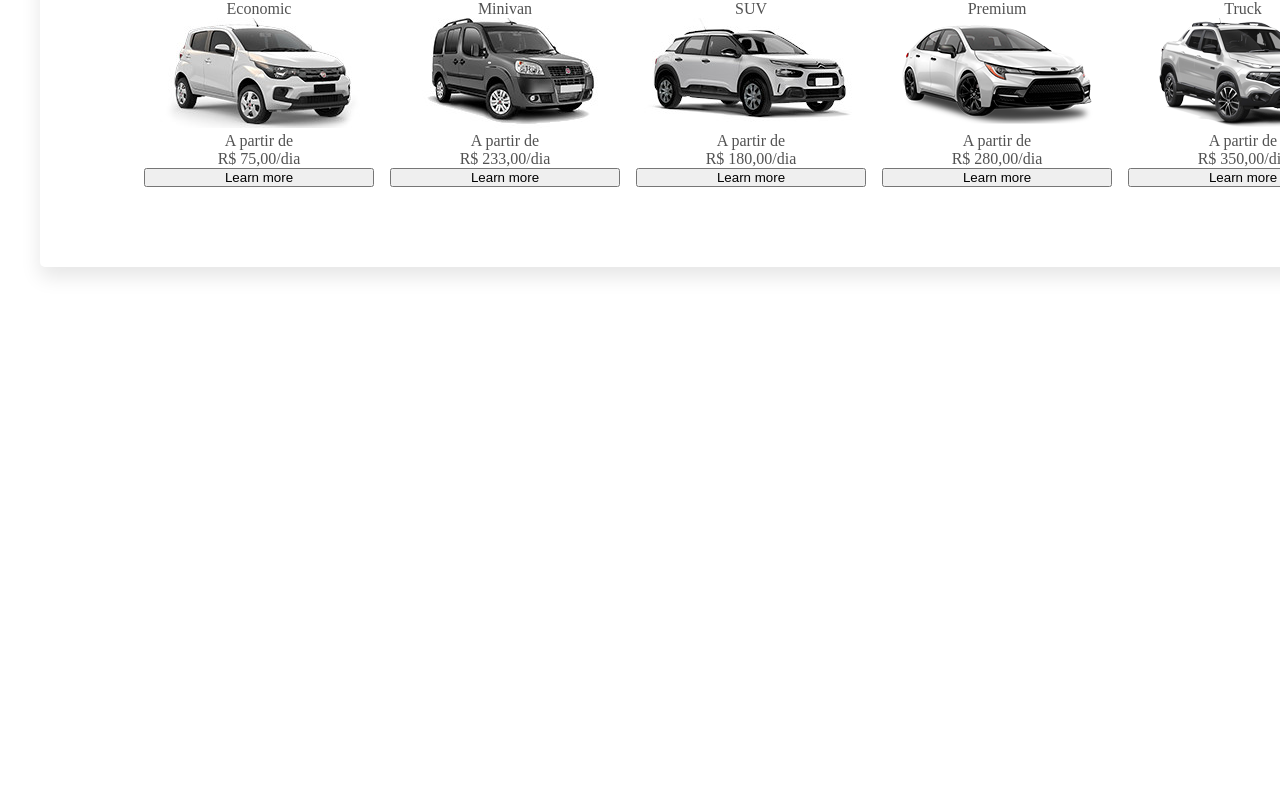
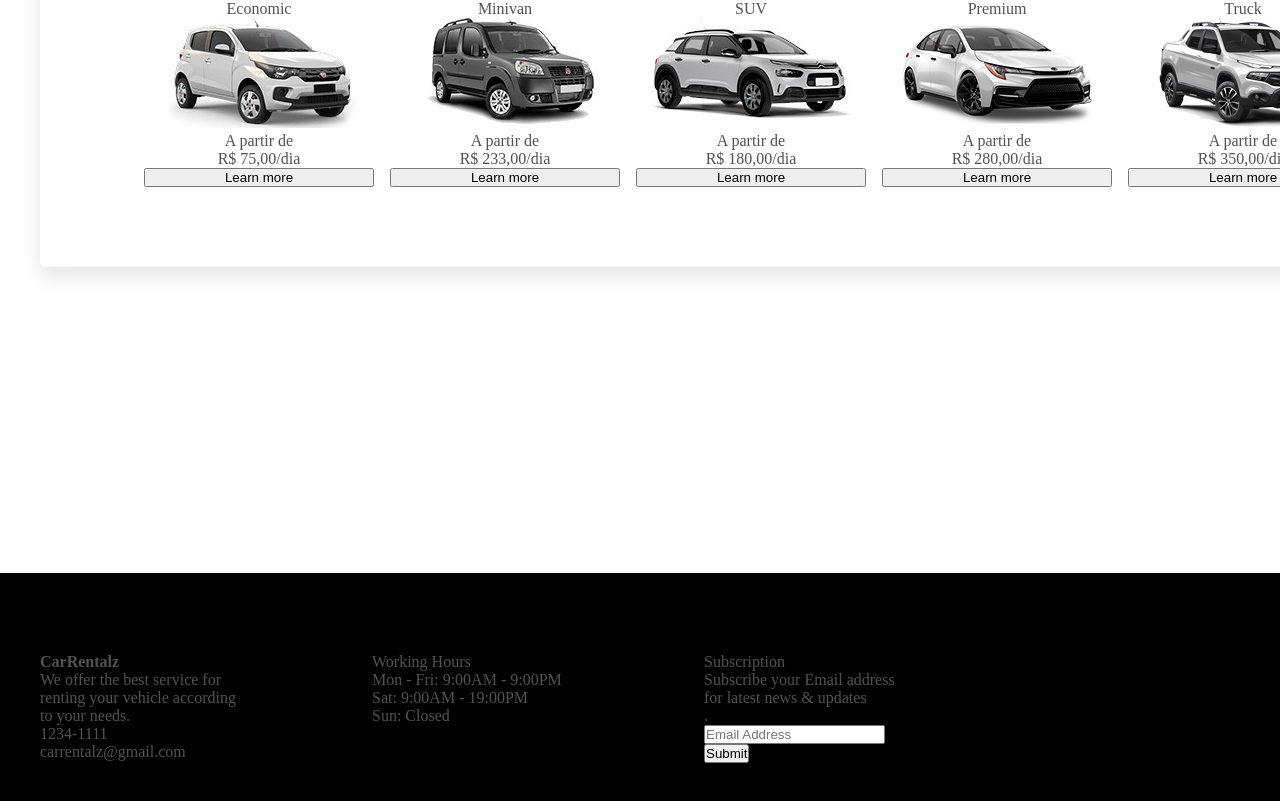
Before and after one commit to VictorSchmoegel/car-rentalz, a React (Create React App) app in the folder car-rentalz/: page / in a window 1280 px wide. Shown: the part 1856-2657 px from the top of the page. Before the commit the page ends 2429 px from the top, so only its background shows below. Built offline with nearby package versions, Linux system fonts and the light colour scheme.

Commit message:
criando footer

```diff
--- /dev/null
+++ b/car-rentalz/src/components/Footer.css
@@ -0,0 +1,24 @@
+footer {
+  background-color: black;
+  color: #525252;
+  padding: 5rem 0;
+}
+
+.footer_container {
+  margin: 0 auto!important;
+  max-width: 133rem!important;
+  padding: 0 2.5rem!important;
+}
+
+.footer_content {
+  grid-gap: 8rem;
+  color: #525252;
+  display: grid;
+  gap: 8rem;
+  grid-template-columns: 30fr 30fr 30fr 30fr;
+  text-align: left;
+}
+
+.footer_content ul {
+  list-style: none;
+}
--- /dev/null
+++ b/car-rentalz/src/components/Footer.jsx
@@ -0,0 +1,42 @@
+import './Footer.css'
+
+function Footer() {
+  return (
+    <footer>
+      <div className="footer_container">
+        <div className="footer_content">
+            <ul>
+              <li><strong id='car_footer'>Car</strong><strong id='rentalz_footer'>Rentalz</strong></li>
+              <li>We offer the best service for renting your vehicle according to your needs.</li>
+              <li>1234-1111</li>
+              <li>carrentalz@gmail.com</li>
+            </ul>
+            <ul>
+              <li>Working Hours</li>
+              <li>Mon - Fri: 9:00AM - 9:00PM</li>
+              <li>Sat: 9:00AM - 19:00PM</li>
+              <li>Sun: Closed</li>
+            </ul>
+            <ul>
+              <li>Subscription</li>
+              <li>
+                <p>Subscribe your Email address for latest news & updates</p>.
+              </li>
+              <li>
+                <input
+                  type="email"
+                  placeholder="Email Address"
+                >
+                </input>
+              </li>
+              <li>
+                <button>Submit</button>
+              </li>
+            </ul>
+        </div>
+      </div>
+    </footer>
+  )
+}
+
+export default Footer;
--- a/car-rentalz/src/pages/Home.jsx
+++ b/car-rentalz/src/pages/Home.jsx
@@ -1,6 +1,7 @@
 import React, { useRef } from 'react';
 import FormRental from '../components/FormRental';
 import Categories from '../components/Categories';
+import Footer from '../components/Footer';
 
 import home_img from '../../src/assets/images/home_car.jpg'
 import './Home.css'
@@ -38,6 +39,7 @@ function Home() {
         <FormRental />
       </div>
       <Categories />
+      <Footer />
     </section>
   )
 }
```
